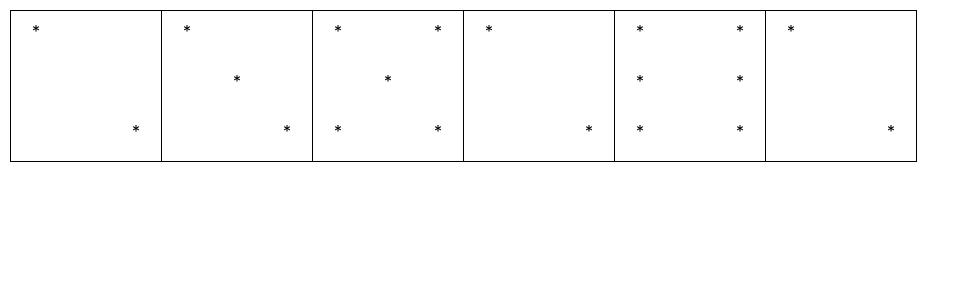
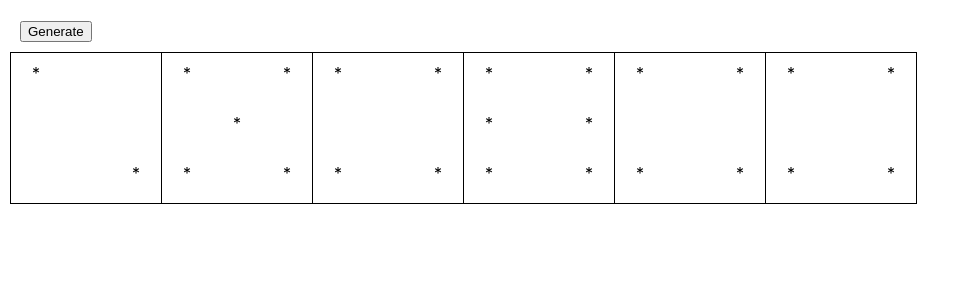
Before and after one commit to andrewupk/react-test-projects, a React (Create React App) app in the folder petals-around-the-rose/petals-rose/: page / in a window 1280 px wide. Shown: the top 300 px of the page, without its empty margins (0-970 px from the left). Built offline with nearby package versions, Linux system fonts and the light colour scheme.

Commit message:
Add facets generation

```diff
--- a/petals-around-the-rose/petals-rose/src/App.css
+++ b/petals-around-the-rose/petals-rose/src/App.css
@@ -1,11 +1,6 @@
 .App {
 	text-align: center;
-	float: left;
 	margin: 10px;
-	border-color: black;
-	border: 1px;
-	border-style: solid;
-	border-right: none;
 }
 
 .App-logo {
@@ -43,6 +38,14 @@
   }
 }
 
+div.facetsContainer {
+	float: left;
+	border-color: black;
+	border: 1px;
+	border-style: solid;
+	border-right: none;
+}
+
 div.facet {
 	float: inherit;
 	border-right-color: black;
@@ -50,8 +53,9 @@ div.facet {
 	border-right-style: solid;
 }
 
-div.row {
-
+div.generator {
+	padding: 10px;
+	text-align: left;
 }
 
 div.cell {
--- a/petals-around-the-rose/petals-rose/src/App.js
+++ b/petals-around-the-rose/petals-rose/src/App.js
@@ -2,7 +2,7 @@ import React from 'react';
 import logo from './logo.svg';
 import './App.css';
 
-function App() {
+/*function App() {
 	const values = Array(6).fill().map(() => Math.round(Math.random() * 5+1));
 	let res = 0;
 	for (const value of values){
@@ -23,8 +23,6 @@ function App() {
 		}
 	}
 
-	console.log(res);
-
 	const roses = [[' ',' ',' ',' ','*',' ',' ',' ',' '],	//1
 					 ['*',' ',' ',' ',' ',' ',' ',' ','*'],	//2
 					 ['*',' ',' ',' ','*',' ',' ',' ','*'],	//3
@@ -32,14 +30,81 @@ function App() {
 					 ['*',' ','*',' ','*',' ','*',' ','*'],	//5
 					 ['*',' ','*','*',' ','*','*',' ','*']]	//6
 	const facets = values.map((val, i) => {
-		return <Facet value={val} key={i} rose={roses[val-1]}/>
+		return <Facet value={val} key={i} rose={roses[val-1]}/>;
 	});
 
 	return (
 		<div className="App">
-			{facets}
+			<div className="generator">
+				<button>Generate</button>
+			</div>
+			<div className="facetsContainer">
+				{facets}
+			</div>
 		</div>
 	);
+}*/
+
+class App extends React.Component {
+	constructor(props){
+		super(props);
+		this.state = {
+			values: Array(6).fill().map(() => Math.round(Math.random() * 5+1))
+		};
+
+		this.roses = [[' ',' ',' ',' ','*',' ',' ',' ',' '],	//1
+						 ['*',' ',' ',' ',' ',' ',' ',' ','*'],	//2
+						 ['*',' ',' ',' ','*',' ',' ',' ','*'],	//3
+						 ['*',' ','*',' ',' ',' ','*',' ','*'],	//4
+						 ['*',' ','*',' ','*',' ','*',' ','*'],	//5
+						 ['*',' ','*','*',' ','*','*',' ','*']]	//6
+		this.calculateResult = this.calculateResult.bind(this);
+		this.generateFacets = this.generateFacets.bind(this);
+	}
+
+	calculateResult(){
+		let res = 0;
+		for (const value of this.state.values){
+			switch(value){
+				case 1:
+				case 2:
+				case 4:
+				case 6:
+					res+=0;
+					break;
+				case 3:
+					res+=2;
+					break;
+				break;
+					case 5:
+					res+=4;
+				break;
+			}
+		}
+		return res;
+	}
+
+	generateFacets(){
+		this.setState({
+			values: Array(6).fill().map(() => Math.round(Math.random() * 5+1))
+		});
+	}
+
+	render(){
+		const facets = this.state.values.map((val, i) => {
+			return <Facet value={val} key={i} rose={this.roses[val-1]}/>;
+		});
+		return (
+			<div className="App">
+				<div className="generator">
+					<button onClick={this.generateFacets}>Generate</button>
+				</div>
+				<div className="facetsContainer">
+					{facets}
+				</div>
+			</div>
+		);
+	}
 }
 
 class Facet extends React.Component{
```
